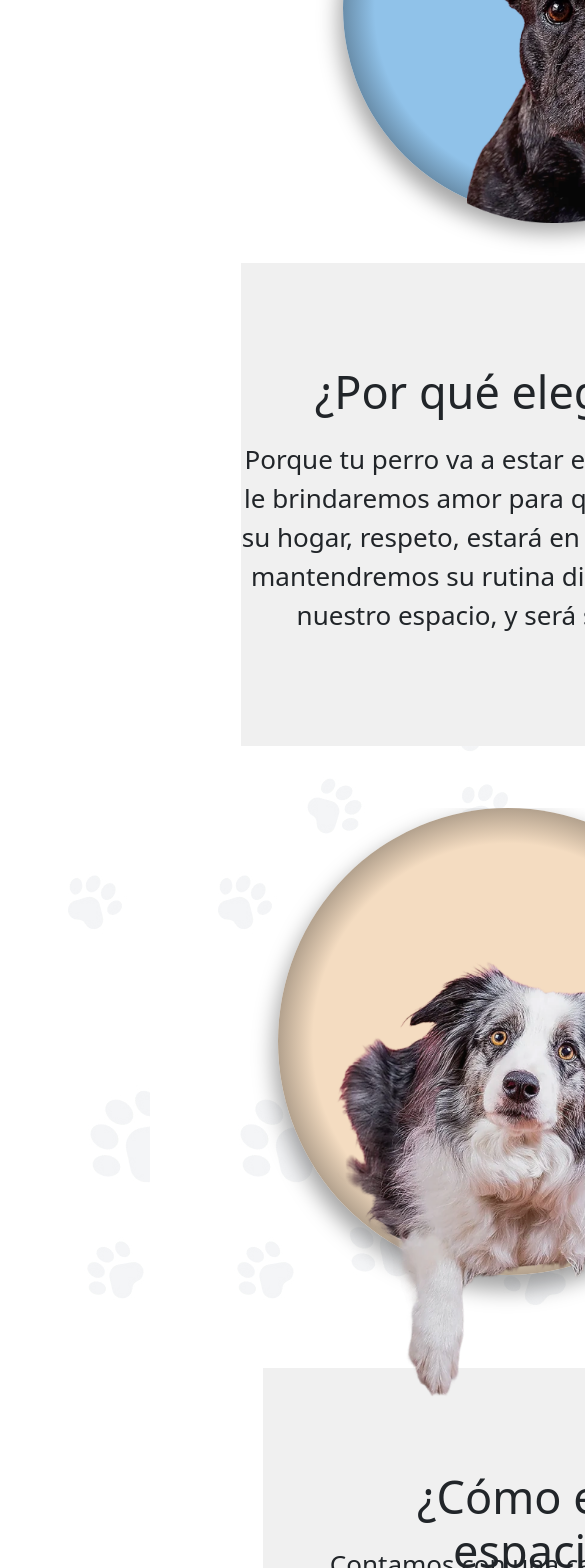
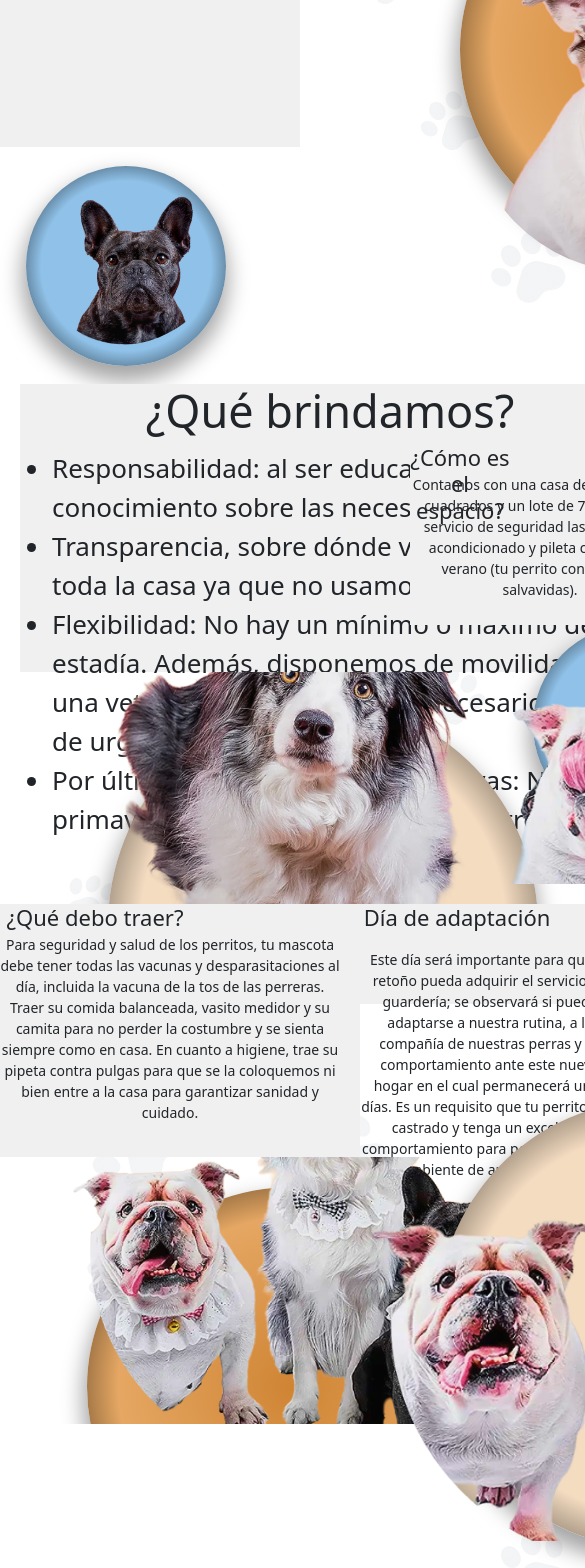
Before and after one commit to JaRafCaPer/guarderia_el_country, a React (Create React App) app: page /nosotras in a window 390 px wide. Shown: the part 432-2000 px from the top of the page, 585 px wide, since content can reach past the window. Built offline with nearby package versions, Linux system fonts and the light colour scheme.

Commit message:
vista desktop lista

```diff
--- a/src/components/SobreNosotras/SobreNosotras.css
+++ b/src/components/SobreNosotras/SobreNosotras.css
@@ -23,7 +23,7 @@
 }
 
 .cColBri{
-    height: 500px;
+    height: 520px;
     display: flex;
     flex-direction: row-reverse;
     justify-content: space-around;
@@ -152,58 +152,53 @@
     margin-top: 88px;
 }
 .fondoAzul{
-    width: 420px;
-    height: 418px;
+    width: 422px;
+    height: 405px;
     background-image: radial-gradient( #90C2E9, #90C2E9 60%, black);
     opacity:initial;
     border-radius: 100%;
     transform-origin: center;
-    transition: transform 0.5s; /* Agregamos una transición para animar el efecto */
+    transition: transform 0.1s; /* Agregamos una transición para animar el efecto */
     box-shadow: -1px 12px 21px 3px rgba(0,0,0,0.36);
     -webkit-box-shadow: -1px 12px 21px 3px rgba(0,0,0,0.36);
     -moz-box-shadow: -1px 12px 21px 3px rgba(0,0,0,0.36);
+    margin-top: 30px;
+    margin-bottom: 20px;
 }
 
 .fondoNaranja{
-        width: 420px;
-        height: 418px;
+        width: 412px;
+        height: 400px;
         background-image: radial-gradient(#CF8433, #E5A763 60%, black);
         opacity:initial;
         border-radius: 100%;
         transform-origin: center;
-        transition: transform 0.5s; /* Agregamos una transición para animar el efecto */
+        transition: transform 0.2s ease; /* Agregamos una transición para animar el efecto */
         box-shadow: -1px 12px 21px 3px rgba(0,0,0,0.36);
         -webkit-box-shadow: -1px 12px 21px 3px rgba(0,0,0,0.36);
         -moz-box-shadow: -1px 12px 21px 3px rgba(0,0,0,0.36);
-}
-
-.fondoBeige{
-    width: 460px;
-    height: 467px;
-    background-image: radial-gradient( #F4DCC1 60%, black);
-    opacity:initial;
-    border-radius: 100%;
-    transform-origin: center;
-    transition: transform 0.5s; /* Agregamos una transición para animar el efecto */
-    box-shadow: -1px 12px 21px 3px rgba(0,0,0,0.36);
-    -webkit-box-shadow: -1px 12px 21px 3px rgba(0,0,0,0.36);
-    -moz-box-shadow: -1px 12px 21px 3px rgba(0,0,0,0.36);
+        margin-top: 30px;
 }
 
 .perroAzul {
-    width: 300px;
-    height: 400px;
+    width: 435px;
+    height: 515px;
     object-fit: cover;
     position: absolute;
-    top: 53%;
-    left: 58%;
+    top: 44%;
+    left: 54%;
     transform: translate(-50%, -50%);
-    transition: transform 0.5s ease;
+    transition: transform 5s,
+                border-radius 0s;
+    object-fit: cover;
+    border-radius: 63% 40%;
 }
 .containerImag:hover .fondoAzul{
-    transform: scale(1.2) translateX(30px);
+    transform: scale(1.1) translateX(10px);
 }
-
+.containerImag:hover .perroAzul{
+    border-radius: 0%;
+}
 
 .containerImagNaranja{
         width: 612px;
@@ -217,35 +212,36 @@
 }
 
 .perroNaranja2{
-    width: 400px;
-    height: 400px;
+    width: 435px;
+    height: 445px;
     object-fit: cover;
     position: absolute;
-    top: 40%;
-    left: 55%;
+    top: 42%;
+    left: 53%;
     transform: translate(-50%, -50%);
     transition: transform 0.5s ease;
+    border-radius: 10% 38%;
 }
 
 .containerImagNaranja:hover .fondoNaranja{
-    transform: scale(1.2) translateX(-20px);
+    transform: scale(1.1) translateX(-20px);
 }
 
 .containerImagBeige{
-    width: 545px;
-    height: 750px;
+    width: 565px;
+    height: 720px;
     position: relative;
     display: flex;
     justify-content: center;
-    align-items: flex-start;
+    align-items: start;
     overflow: hidden;
     margin-right: 50px;
     margin-left: 40px;
 }
 
 .fondoBeige{
-    width: 460px;
-    height: 467px;
+    width: 430px;
+    height: 447px;
     background-image: radial-gradient( #F4DCC1 60%, black);
     opacity:initial;
     border-radius: 100%;
@@ -254,21 +250,22 @@
     box-shadow: -1px 12px 21px 3px rgba(0,0,0,0.36);
     -webkit-box-shadow: -1px 12px 21px 3px rgba(0,0,0,0.36);
     -moz-box-shadow: -1px 12px 21px 3px rgba(0,0,0,0.36);
+    margin-top: 30px;
 }
 
 .perroBeige{
-    width: 400px;
-    height: 510px;
+    width: 430px;
+    height: 530px;
     object-fit: cover;
     position: absolute;
-    top: 45%;
-    left: 50%;
+    top: 51%;
+    left: 46%;
     transform: translate(-50%, -50%);
     transition: transform 0.5s ease;
 }
 
 .containerImagBeige:hover .fondoBeige{
-    transform: scale(1.2) translateX(20px);
+    transform: scale(1.1) translateX(20px);
 }
 
 .containerImagAzul{
@@ -277,7 +274,7 @@
     position: relative;
     display: flex;
     justify-content: center;
-    align-items: self-start;
+    align-items: start;
     overflow: hidden;
     margin-right:  50px;
 }
@@ -294,32 +291,32 @@
 }
 
 .containerImagAzul:hover .fondoAzul{
-    transform: scale(1.2) translateX(-30px);
+    transform: scale(1.1) translateX(-30px);
 }
 
 .containerImagTrioN{
     width: 585px;
-    height: 675px;
+    height: 635px;
     position: relative;
     display: flex;
     justify-content: center;
-    align-items: flex-start;
+    align-items: start;
     overflow: hidden;
 }
 
 .perrosNaranjas{
-    width: 550px;
+    width: 625px;
     height: 560px;
     object-fit: cover;
     position: absolute;
-    top: 38%;
-    left: 53%;
+    top: 35%;
+    left: 54%;
     transform: translate(-50%, -50%);
     transition: transform 0.5s ease;
 }
 
 .containerImagTrioN:hover .fondoNaranja{
-    transform: scale(1.2) translateX(30px);
+    transform: scale(1.1) translateX(30px);
 }
 
 .containerImagTrioB{
@@ -338,14 +335,14 @@
     height: 500px;
     object-fit: cover;
     position: absolute;
-    top: 45%;
-    left: 50%;
+    top: 47%;
+    left: 45%;
     transform: translate(-50%, -50%);
     transition: transform 0.5s ease;
 }
 
 .containerImagTrioB:hover .fondoBeige{
-    transform: scale(1.2) translateX(-20px);
+    transform: scale(1.1) translateX(-20px);
 }
 
 .infoUl{
@@ -373,3 +370,353 @@
     margin-bottom: 20px;
     margin-left: 60px;
 }
+
+@media (max-width: 767px){
+.containerNosotras {
+        grid-auto-columns: 200px;
+        grid-template-columns: 360px 360px;
+        margin-left: 0;
+    }
+.cCol {
+    width: 360px ;
+    flex-direction: column;
+}
+
+.cColRer{
+    width: 360px;
+    flex-direction: column;
+}
+
+.cColBri{
+    width: 360px;
+    height: 520px;
+    flex-direction: column;
+}
+
+.cColEsp{
+    width: 360px;
+    height: 500px;
+    flex-direction: column;
+}
+
+
+.info {
+    width: 300px;
+    height: 483px;
+    background-color: #f0f0f0;
+    margin-top: 0px;
+    margin-left: 0px;
+    padding: 0px;
+}
+
+.info p{
+    width: 260px;
+    height: 207px;
+    font-size: 14px;
+    text-align: center;
+}
+
+.info h2{
+    width: 194px;
+    height: 30px;
+    font-size: 22px;
+    text-align: center;
+    margin-bottom: 0px;
+    margin-top: 0px;
+    padding-left: 0px;
+}
+
+.info2 {
+    width: 360px;
+    height: 100px;
+    background-color: #f0f0f0;
+    margin-left: 0px;
+    padding: 0px;
+}
+
+.info2 p{
+    width: 260px;
+    height: 100px;
+    font-size: 14px;
+    text-align: center;
+}
+
+.info2 h2{
+    width: 194px;
+    height: 45px;
+    font-size: 22px;
+    text-align: center;
+    margin-bottom: 0px;
+    margin-top: 0px;
+    padding-left: 0px;
+}
+
+.info3 {
+    width: 370px;
+    height: 483px;
+    background-color: #f0f0f0;
+    margin-left: 50px;
+    margin-top: 60px;
+    padding: 90px, 0px, 90px, 0px;
+}
+
+.info3 p{
+    width: 260px;
+    height: 100px;
+    font-size: 14px;
+    text-align: center;
+}
+
+.info3 h2{
+    width: 100px;
+    height: 30px;
+    font-size: 22px;
+    text-align: center;
+    margin-bottom: 0px;
+    margin-top: 0px;
+    padding-left: 0px;
+}
+
+.info4 {
+    width: 360px;
+    height: 483px;
+    background-color: #f0f0f0;
+    margin-left: 0px;
+    margin-top: 0px;
+    padding: 0px;
+}
+
+.info4 p{
+    width: 340px;
+    height: 207px;
+    font-size: 14px;
+}
+
+.info4 h2{
+    width: 190px;
+    height: 30px;
+    font-size: 22px;
+    margin-bottom: 0px;
+    margin-top: 0px;
+    padding-left: 0px;
+}
+
+.containerImag{
+    width: 251px;
+    height: 237px;
+    margin-right: 0px;
+    margin-top: 0px;
+}
+.fondoAzul{
+    width: 200px;
+    height: 200px;
+    margin-top: 0px;
+    margin-bottom: 0px;
+}
+
+.fondoNaranja{
+        width: 412px;
+        height: 400px;
+        background-image: radial-gradient(#CF8433, #E5A763 60%, black);
+        opacity:initial;
+        border-radius: 100%;
+        transform-origin: center;
+        transition: transform 0.2s ease; /* Agregamos una transición para animar el efecto */
+        box-shadow: -1px 12px 21px 3px rgba(0,0,0,0.36);
+        -webkit-box-shadow: -1px 12px 21px 3px rgba(0,0,0,0.36);
+        -moz-box-shadow: -1px 12px 21px 3px rgba(0,0,0,0.36);
+        margin-top: 30px;
+}
+
+.perroAzul {
+    width: 190px;
+    height: 190px;
+    object-fit: cover;
+    position: absolute;
+    top: 44%;
+    left: 54%;
+    transform: translate(-50%, -50%);
+    transition: transform 5s,
+                border-radius 0s;
+    object-fit: cover;
+    border-radius: 63% 40%;
+}
+.containerImag:hover .fondoAzul{
+    transform: scale(1.1) translateX(10px);
+}
+.containerImag:hover .perroAzul{
+    border-radius: 0%;
+}
+
+.containerImagNaranja{
+        width: 612px;
+        height: 545px;
+        position: relative;
+        display: flex;
+        justify-content: center;
+        align-items: flex-start;
+        overflow: hidden;
+        margin-right: 70px;
+}
+
+.perroNaranja2{
+    width: 435px;
+    height: 445px;
+    object-fit: cover;
+    position: absolute;
+    top: 42%;
+    left: 53%;
+    transform: translate(-50%, -50%);
+    transition: transform 0.5s ease;
+    border-radius: 10% 38%;
+}
+
+.containerImagNaranja:hover .fondoNaranja{
+    transform: scale(1.1) translateX(-20px);
+}
+
+.containerImagBeige{
+    width: 565px;
+    height: 720px;
+    position: relative;
+    display: flex;
+    justify-content: center;
+    align-items: start;
+    overflow: hidden;
+    margin-right: 50px;
+    margin-left: 40px;
+}
+
+.fondoBeige{
+    width: 430px;
+    height: 447px;
+    background-image: radial-gradient( #F4DCC1 60%, black);
+    opacity:initial;
+    border-radius: 100%;
+    transform-origin: center;
+    transition: transform 0.5s; /* Agregamos una transición para animar el efecto */
+    box-shadow: -1px 12px 21px 3px rgba(0,0,0,0.36);
+    -webkit-box-shadow: -1px 12px 21px 3px rgba(0,0,0,0.36);
+    -moz-box-shadow: -1px 12px 21px 3px rgba(0,0,0,0.36);
+    margin-top: 30px;
+}
+
+.perroBeige{
+    width: 430px;
+    height: 530px;
+    object-fit: cover;
+    position: absolute;
+    top: 51%;
+    left: 46%;
+    transform: translate(-50%, -50%);
+    transition: transform 0.5s ease;
+}
+
+.containerImagBeige:hover .fondoBeige{
+    transform: scale(1.1) translateX(20px);
+}
+
+.containerImagAzul{
+    width: 545px;
+    height: 690px;
+    position: relative;
+    display: flex;
+    justify-content: center;
+    align-items: start;
+    overflow: hidden;
+    margin-right:  50px;
+}
+
+.perrosAzules{
+    width: 400px;
+    height: 600px;
+    object-fit: cover;
+    position: absolute;
+    top: 35%;
+    left: 50%;
+    transform: translate(-50%, -50%);
+    transition: transform 0.5s ease;
+}
+
+.containerImagAzul:hover .fondoAzul{
+    transform: scale(1.1) translateX(-30px);
+}
+
+.containerImagTrioN{
+    width: 585px;
+    height: 635px;
+    position: relative;
+    display: flex;
+    justify-content: center;
+    align-items: start;
+    overflow: hidden;
+}
+
+.perrosNaranjas{
+    width: 625px;
+    height: 560px;
+    object-fit: cover;
+    position: absolute;
+    top: 35%;
+    left: 54%;
+    transform: translate(-50%, -50%);
+    transition: transform 0.5s ease;
+}
+
+.containerImagTrioN:hover .fondoNaranja{
+    transform: scale(1.1) translateX(30px);
+}
+
+.containerImagTrioB{
+    width: 582px;
+    height: 610px;
+    position: relative;
+    display: flex;
+    justify-content: center;
+    align-items: center;
+    overflow: hidden;
+    margin-right: 70px;
+}
+
+.perrosBeige{
+    width: 520px;
+    height: 500px;
+    object-fit: cover;
+    position: absolute;
+    top: 47%;
+    left: 45%;
+    transform: translate(-50%, -50%);
+    transition: transform 0.5s ease;
+}
+
+.containerImagTrioB:hover .fondoBeige{
+    transform: scale(1.1) translateX(-20px);
+}
+
+.infoUl{
+    width: 785px;
+    height: 483px;
+    background-color: #f0f0f0;
+    margin-left: 20px;
+    padding: 90px, 0px, 90px, 0px;
+    list-style-type: disc;
+}
+
+.infoUl .divUl ul{
+    width: 750px;
+    height: 207px;
+    font-size: 26px;
+    list-style-type: disc;
+
+}
+
+.infoUl h2{
+    width: 500px;
+    height: 45px;
+    font-size: 45px;
+    text-align: center;
+    margin-bottom: 20px;
+    margin-left: 60px;
+}
+
+}
```
Also changed, not shown: src/assets/images/perroAzul.png, src/assets/images/perrosNaranjas.png.
